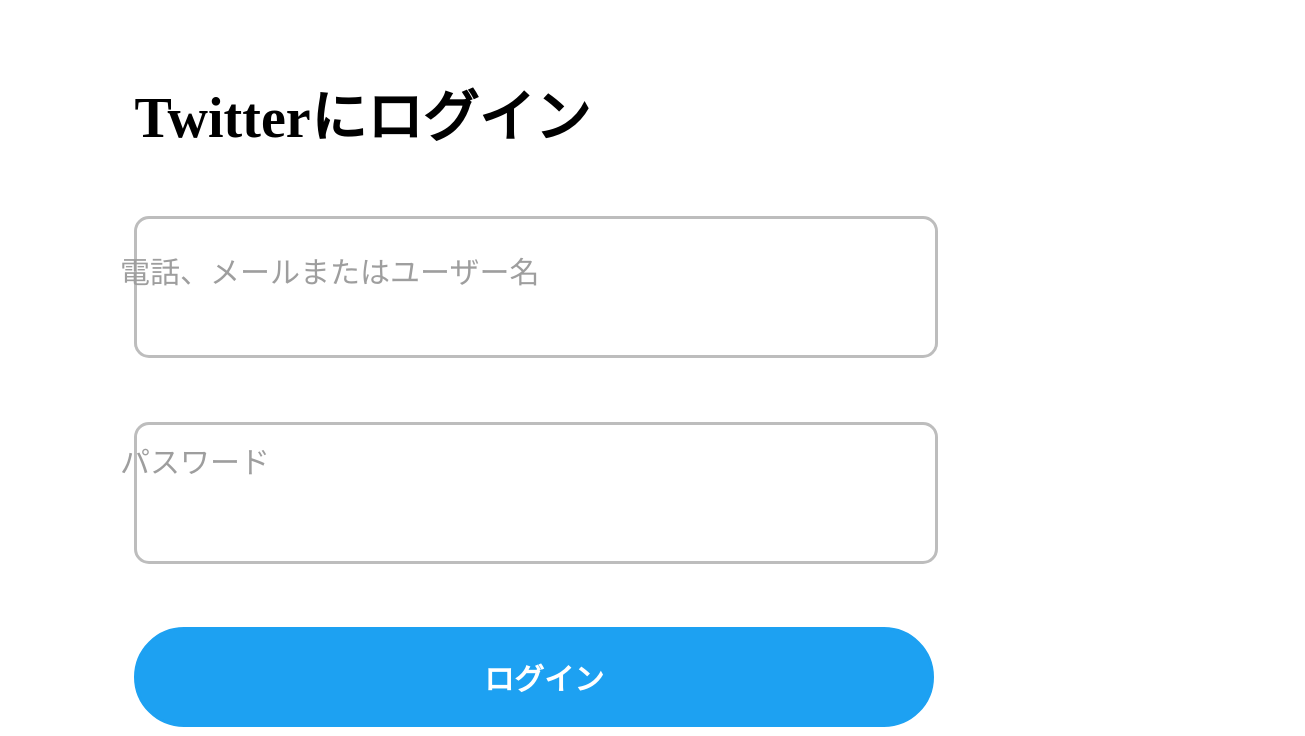
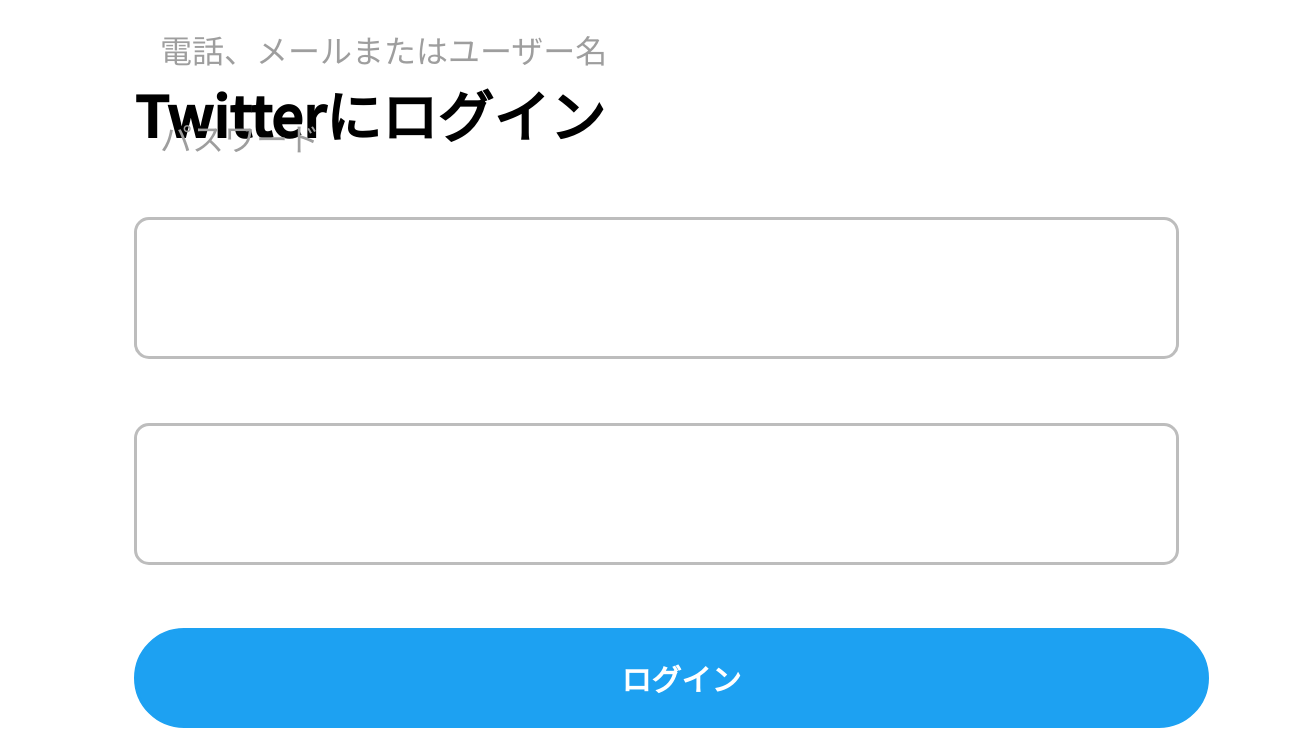
Before and after one commit to loi6193/fwitter, a plain HTML site: page index.html in a window 1280 px wide. Shown: the part 162-898 px from the top of the page, 1305 px wide, since content can reach past the window. Drawn offline with Linux system fonts and the light colour scheme.

Commit message:
Update twitter.css

```diff
--- a/twitter.css
+++ b/twitter.css
@@ -1,6 +1,138 @@
-body {font-family: 'メイリオ','Meiryo',"sans-seif";overflow-x: hidden;}
+body {font-family: 'Noto Sans JP', sans-serif;}
 
 img {width: 8%;
+    height: 8%;margin-top: 10%;margin-left: 10%;
+}
+
+.text {
+    text-align: left;
+    margin-left: 10%;
+    margin-top: 6%;
+    font-size: 350%;
+    font-weight: 900;
+}
+
+#name {
+    width: 80%;
+    height: 100px;
+    margin-top: 5%;
+    margin :5% 10% 0% 10%;
+    border-radius: 15px;
+    box-shadow: none;
+    font-size: 30px;
+    padding-left: 2%;
+    z-index: 2;
+    padding-top: 35px;
+    border: solid #BDBDBD;
+}
+
+#pass {
+    width: 80%;
+    height: 100px;
+    margin-top: 5%;
+    margin :5% 10% 0% 10%;
+    border-radius: 15px;
+    box-shadow: none;
+    font-size: 30px;
+    padding-left: 2%;
+    z-index: 2;
+    padding-top: 35px;
+    border: solid #BDBDBD;
+}
+
+label {
+    color: #9E9E9E;
+}
+
+.namebox > label {
+    font-size: 200%;
+    position: absolute;
+    top: 23.5%;
+    left: 12.5%;
+}
+
+.passbox > label {
+    font-size: 200%;
+    position: absolute;
+    top: 34.5%;left: 12.5%;
+}
+
+#name:focus ~ #name2 {
+    font-size: 180%;
+    position: absolute;
+    top: 385px;left: 122px;
+    color: #1DA1F2;
+}
+
+#name:focus {
+    border: 3px solid #1DA1F2;
+    outline: 0;
+    line-height: 3;
+}
+
+#pass:focus {
+    border: 3px solid #1DA1F2;
+    outline: 0;
+    line-height: 3;
+}
+
+#name:placeholder-shown ~ #name2{
+
+}
+
+#name:not(:placeholder-shown) ~ #name2{
+    font-size: 180%;
+    position: absolute;
+    top: 385px;left: 122px;
+    color: #BDBDBD;
+}
+
+#pass:focus ~ #pass2 {
+    font-size: 180%;
+    position: absolute;
+    top: 575px;left: 122px;
+    color: #1DA1F2;
+}
+
+#pass:placeholder-shown ~ #pass2{
+
+}
+
+#pass:not(:placeholder-shown) ~ #pass2{
+    font-size: 180%;
+    position: absolute;
+    top: 575px;left: 122px;
+    color: #BDBDBD;
+}
+
+#pass {
+    -webkit-text-security:disc;
+}
+
+#submit {
+    width: 85%;
+    height: 100px;
+    margin-top: 5%;
+    margin :5% 7.5% 0% 10%;
+    border-radius: 50px;
+    box-shadow: none;
+    font-size: 30px;
+    padding-left: 2%;
+    background-color: #1DA1F2;
+    border: 3px solid #1DA1F2;
+    outline: 0;
+    color: white;
+    font-weight: 800;
+    -webkit-appearance: none;
+}
+
+
+
+
+@media screen and (min-widgh: 481px) {
+    body {font-family: 'メイリオ'}
+
+img {width: 50%;
     height: 8%;margin-top: 10%;margin-left: 10%;
 }
 
@@ -123,12 +255,6 @@
     color: white;
     font-weight: 800;
 }
-
-
-
-
-@media screen and (min-widgh: 481px) {
-
 }
 
 @media screen and (min-widgh: 960px) {
```
